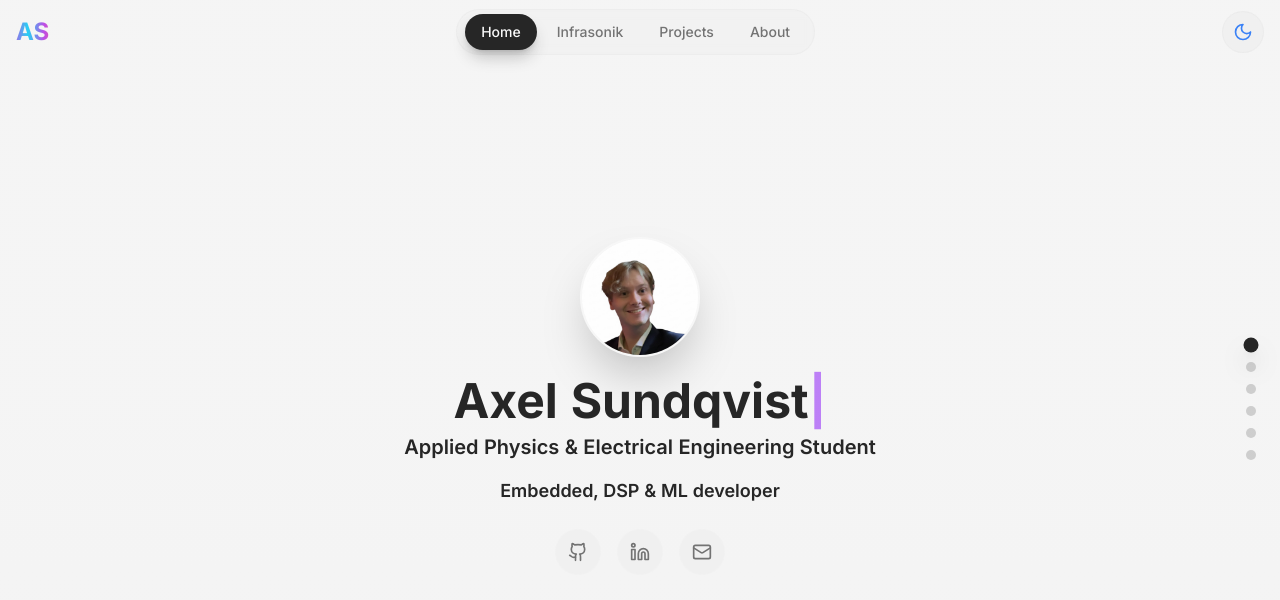
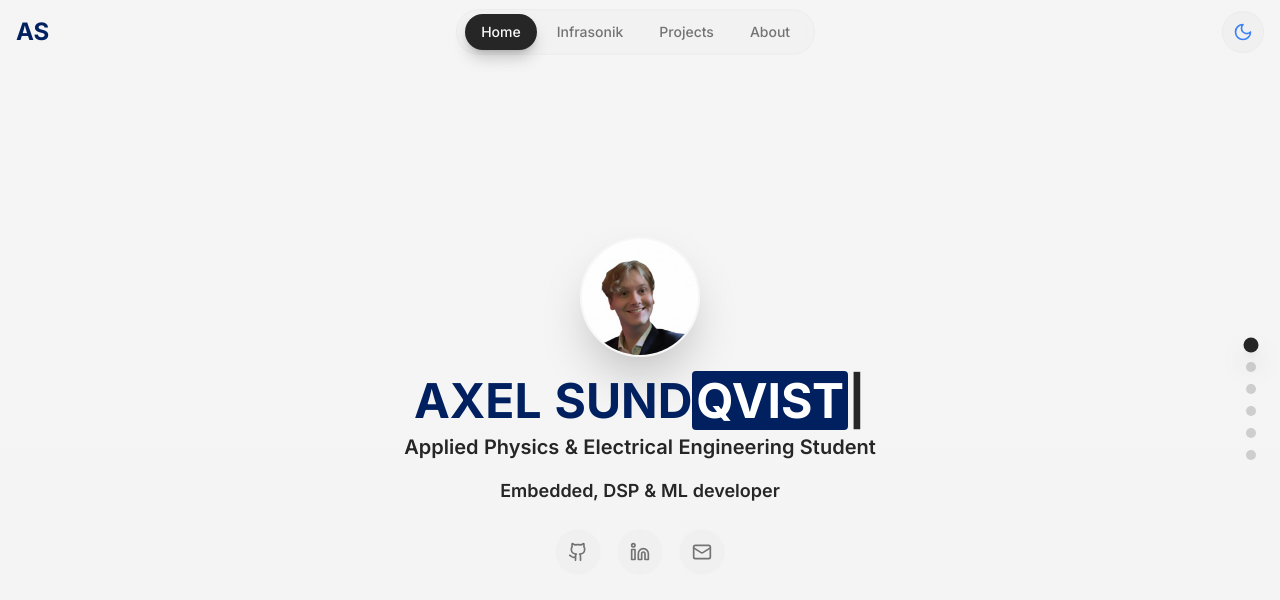
Before and after one commit to AxelSuu/AxelSundqvist, a React (Vite) app: page / in a window 1280 px wide. Shown: the top 600 px of the page. Built offline with nearby package versions, Linux system fonts and the light colour scheme.

Commit message:
Updated branding
- More cohesive branding
- updated hero

```diff
--- a/src/components/portfolio/hero.tsx
+++ b/src/components/portfolio/hero.tsx
@@ -5,7 +5,7 @@ import { MagneticButton } from '@/components/ui/magnetic-button'
 const Hero = () => {
   const [displayedText, setDisplayedText] = useState('')
   const [isLoaded, setIsLoaded] = useState(false)
-  const fullName = 'Axel Sundqvist'
+  const fullName = 'AXEL SUNDQVIST'
 
   // Typing animation
   useEffect(() => {
@@ -56,9 +56,17 @@ const Hero = () => {
               }`}
             >
               <span className="text-foreground">
-                {displayedText}
+                {/* Split text to highlight QVIST */}
+                {displayedText.length <= 9 ? (
+                  <span style={{ color: '#002060' }}>{displayedText}</span>
+                ) : (
+                  <>
+                    <span style={{ color: '#002060' }}>{displayedText.slice(0, 9)}</span>
+                    <span className="text-white px-1 rounded-sm" style={{ backgroundColor: '#002060' }}>{displayedText.slice(9)}</span>
+                  </>
+                )}
               </span>
-              <span className="animate-pulse text-purple-500">|</span>
+              <span className="#002060">|</span>
             </h1>
 
             {/* Subtitle */}
--- a/src/components/portfolio/navigation.tsx
+++ b/src/components/portfolio/navigation.tsx
@@ -82,13 +82,12 @@ const Navigation = () => {
     }`}>
       <div className="container mx-auto px-4">
         <div className="flex items-center justify-between h-16">
-          {/* Logo with animated gradient */}
+          {/* Logo */}
           <div
             className="text-2xl font-bold cursor-pointer group relative"
             onClick={() => scrollToSection('#home', 0)}
           >
-            <span className="animated-gradient-text group-hover:scale-110 inline-block transition-transform">AS</span>
-            <Sparkles className="absolute -top-1 -right-3 w-3 h-3 text-yellow-500 opacity-0 group-hover:opacity-100 transition-opacity" />
+            <span style={{ color: '#002060' }}>AS</span>
           </div>
 
           {/* Desktop Navigation */}
```
